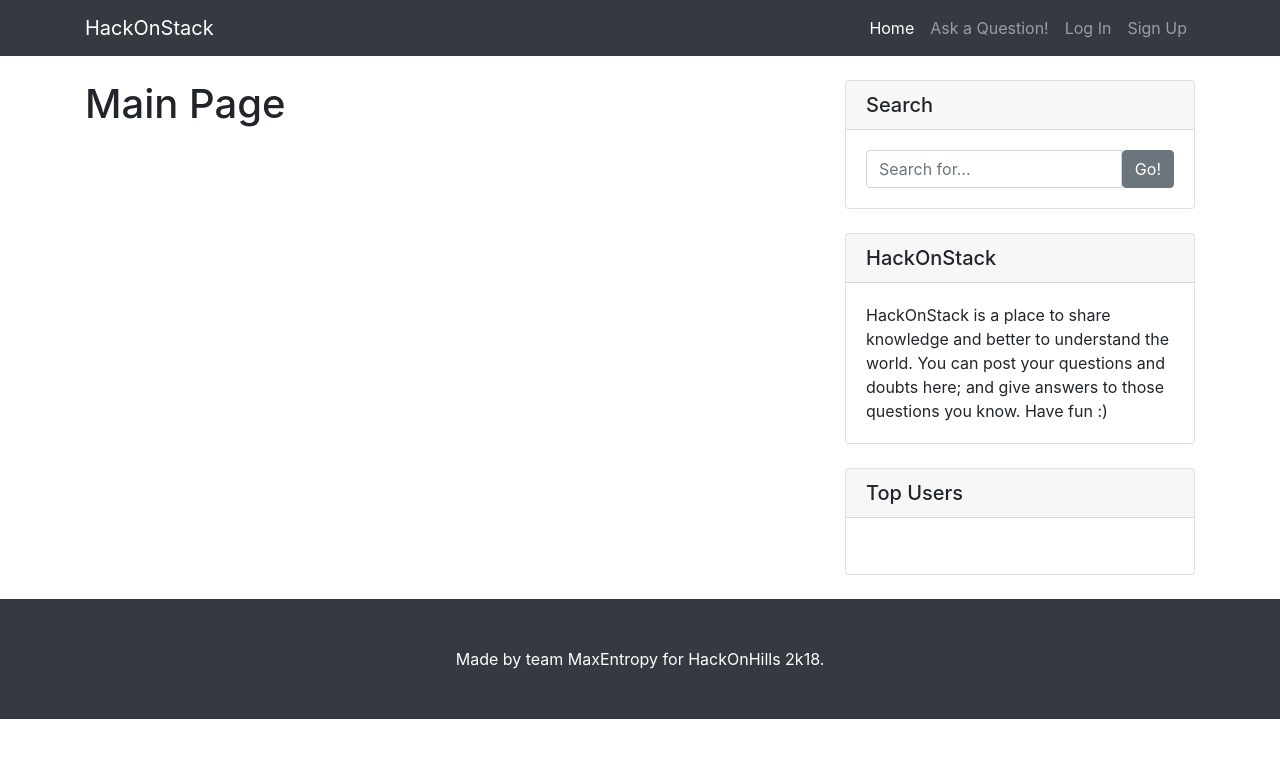
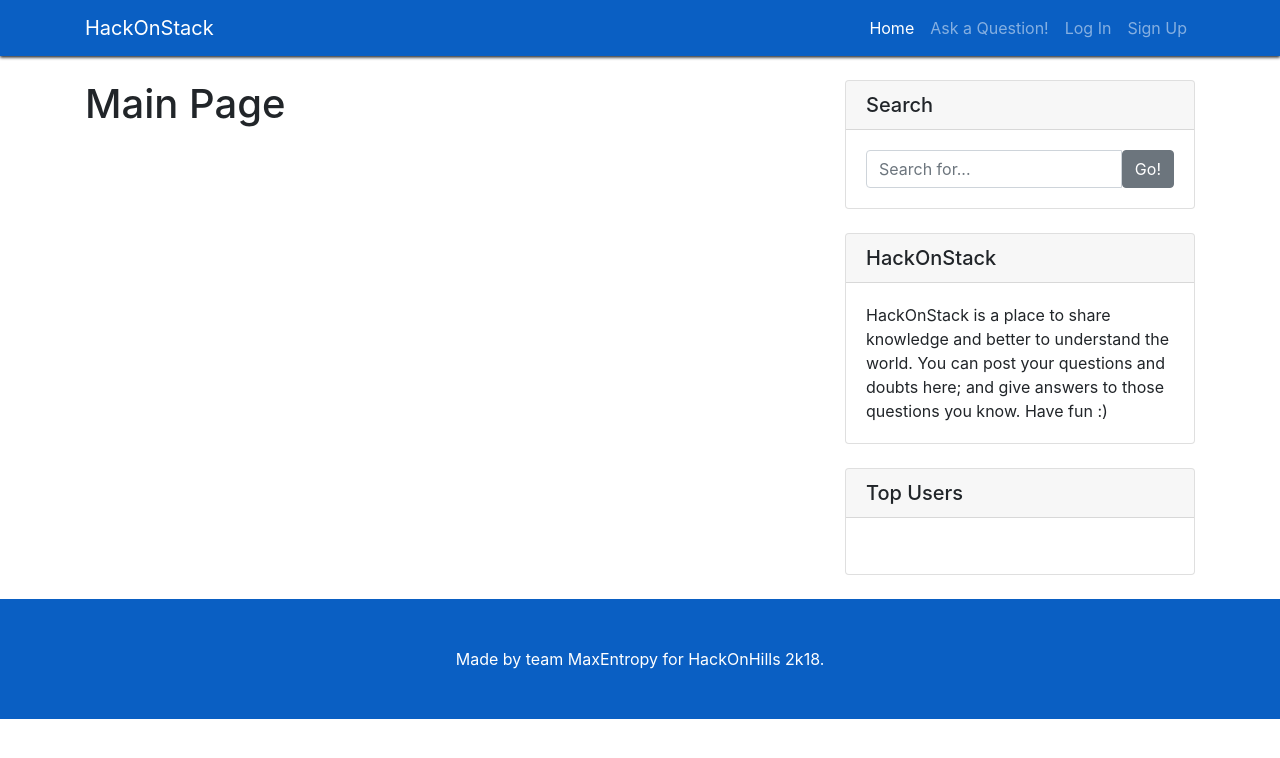
Before and after one commit to krkartikay/HackOnStack, a Flask app: template templates/index.html in a window 1280 px wide. Shown: the top 758 px of the page. Run offline with Flask 2, Linux system fonts and the light colour scheme; the template is opened without the code that fills it, so the values that code supplies are empty; some libraries are stand-ins or nearby versions.

Commit message:
a bit of colour

```diff
--- a/static/css/main.css
+++ b/static/css/main.css
@@ -14,3 +14,11 @@ body {
   left:20%;
   width:60%;
 }
+
+.bg-dark {
+    background-color: #0a5fc3!important;
+}
+
+.navbar{
+  box-shadow: 0px 1.5px 3px;
+}
```
